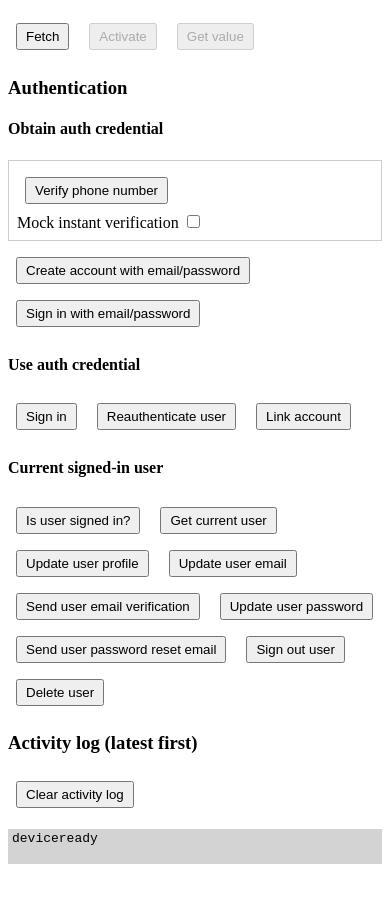
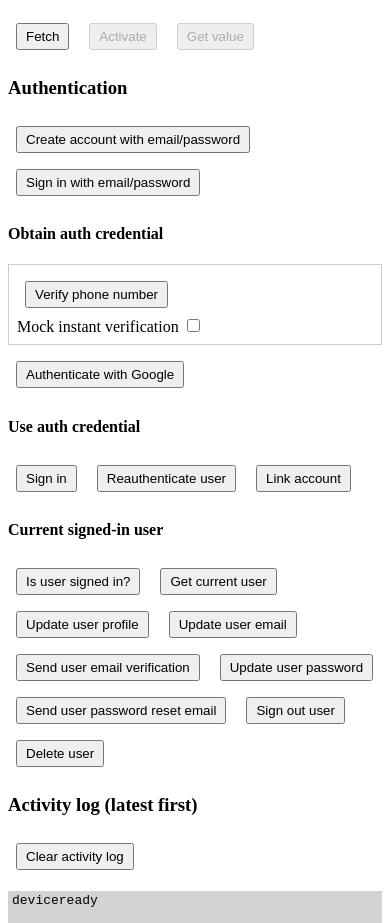
Before and after one commit to dpa99c/cordova-plugin-firebasex-test, a website: page www/index.html in a window 390 px wide. Shown: the part 846-1769 px from the top of the page. Before the commit the page ends 1723 px from the top, so only its background shows below. Drawn offline with Linux system fonts and the light colour scheme; some packages are replaced by stand-ins of ours.

Commit message:
Add Google sign in

```diff
--- a/www/index.html
+++ b/www/index.html
@@ -55,6 +55,9 @@
 
     <h3>Authentication</h3>
 
+    <button onclick="createUserWithEmailAndPassword()">Create account with email/password</button>
+    <button onclick="signInUserWithEmailAndPassword()">Sign in with email/password</button>
+
     <h4>Obtain auth credential</h4>
     <div id="enterPhoneNumber" class="section">
         <button onclick="verifyPhoneNumber()">Verify phone number</button>
@@ -63,9 +66,7 @@
             <input id="mockInstantVerificationInput" type="checkbox" />
         </div>
     </div>
-
-    <button onclick="createUserWithEmailAndPassword()">Create account with email/password</button>
-    <button onclick="signInUserWithEmailAndPassword()">Sign in with email/password</button>
+    <button onclick="authenticateUserWithGoogle()">Authenticate with Google</button>
 
     <h4>Use auth credential</h4>
     <button onclick="signInWithCredential()">Sign in</button>
@@ -94,6 +95,7 @@
 <script type="text/javascript" src="cordova.js"></script>
 <script type="text/javascript" src="js/jquery-2.1.3.min.js"></script>
 <script type="text/javascript" src="js/stacktrace.min.js"></script>
+<script type="text/javascript" src="js/config.js"></script>
 <script type="text/javascript" src="js/index.js"></script>
 </body>
 </html>
--- a/www/js/index.js
+++ b/www/js/index.js
@@ -584,6 +584,15 @@ function verifyPhoneNumber(){
     enterPhoneNumber();
 }
 
+function authenticateUserWithGoogle(){
+    FirebasePlugin.authenticateUserWithGoogle(SERVER_CLIENT_ID, function(credential) {
+        authCredential = credential;
+        log("Successfully authenticated with Google");
+    }, function(error) {
+        logError("Failed to authenticate with Google", error);
+    });
+}
+
 function signInWithCredential(){
     if(!authCredential) return logError("No auth credential exists - request a credential first");
 
```
Also changed, not shown: 1 other file.
